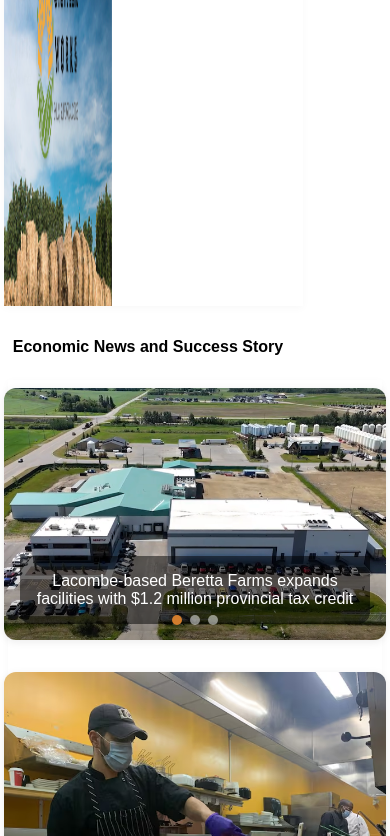
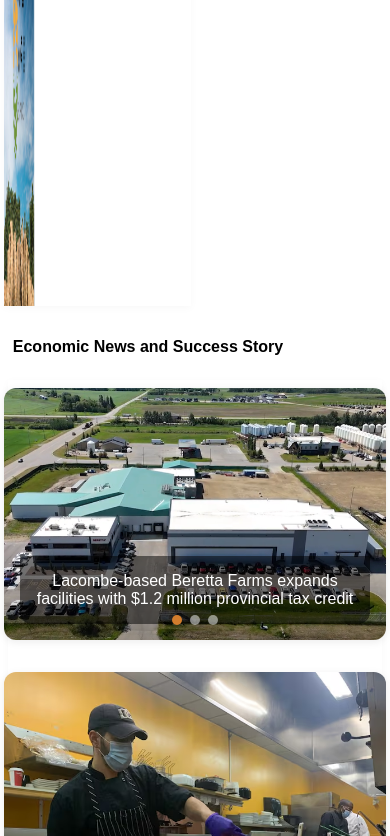
Before and after one commit to Mahirah-appl/mock-dashboard, a plain HTML site: page index.html in a window 390 px wide. Shown: the part 204-1040 px from the top of the page. Drawn offline with nearby package versions, Linux system fonts and the light colour scheme.

Commit message:
Add files via upload

```diff
--- a/css/styles.css
+++ b/css/styles.css
@@ -1599,7 +1599,7 @@ a[href="sustain-workforce-projects.html"] .snapshot-box .access-title {
     }
     /* Welcome Banner consistent sizing */
     .welcome-banner1 {
-        width: 80%;
+        width: 50%;
         height: 400px; /* Reduced from 560px for smaller screens */
         overflow: hidden;
         padding: 0;
@@ -1612,7 +1612,7 @@ a[href="sustain-workforce-projects.html"] .snapshot-box .access-title {
 
     /* Static banner images */
     .banner-image {
-        width: 60%;
+        width: 40%;
         height: 400px; /* Match banner height */
         object-fit: fill;
         display: block;
@@ -1622,7 +1622,7 @@ a[href="sustain-workforce-projects.html"] .snapshot-box .access-title {
     /* Rotating banner carousel */
     .banner-carousel {
         position: relative;
-        width: 60%;
+        width: 40%;
         height: 400px; /* Match banner height */
         overflow: hidden;
     }
@@ -1631,7 +1631,7 @@ a[href="sustain-workforce-projects.html"] .snapshot-box .access-title {
         position: absolute;
         top: 0;
         left: 0;
-        width: 60%;
+        width: 40%;
         height: 400px; /* Match banner height */
         object-fit: fill;
         opacity: 0;
```
